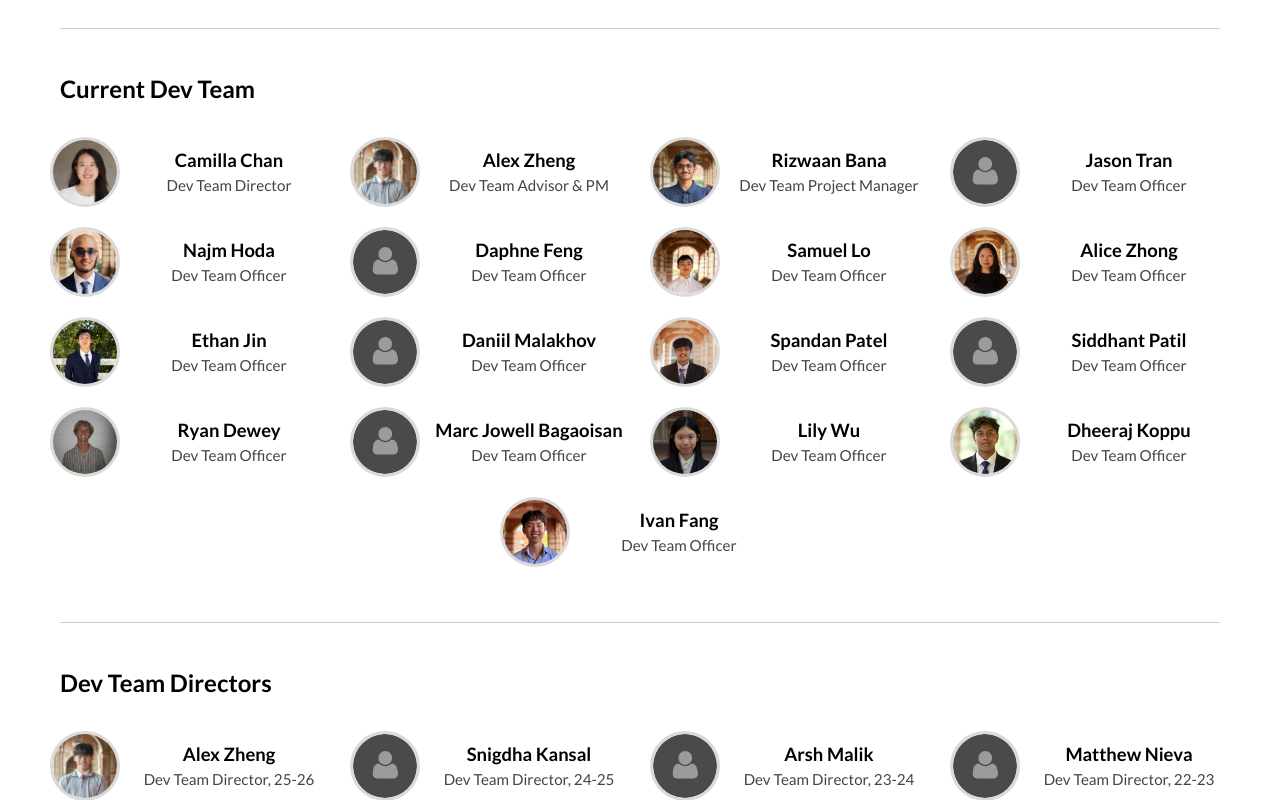
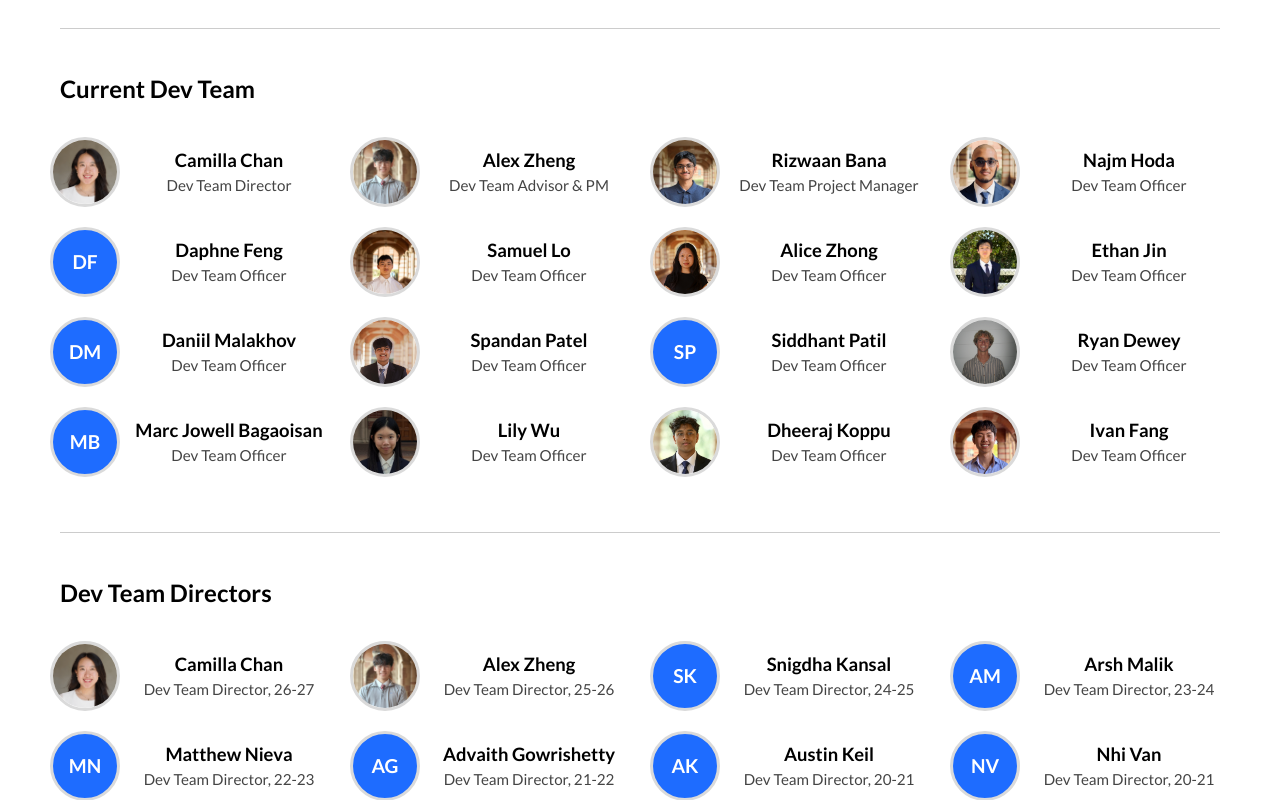
Before and after one commit to uclaacm/membership-portal, a Next.js app in the folder frontend/: page /resources in a window 1280 px wide. Shown: the part 880-1680 px from the top of the page. Built offline with nearby package versions, Linux system fonts and the light colour scheme; no server answers.

Commit message:
chore: add camilla director & remove old dev team member (#364)

```diff
--- a/frontend/app/resources/officerTile.js
+++ b/frontend/app/resources/officerTile.js
@@ -1,9 +1,10 @@
+import Avatar from "@/components/Avatar";
+
 export default function OfficerTile({ officer }) {
   const { name, position, email, picture } = officer;
   return (
     <div className="officer-tile">
-      {/* eslint-disable-next-line @next/next/no-img-element */}
-      <img src={picture || '/unknown.png'} alt={name} />
+      <Avatar name={name} picture={picture} size={70} />
       <div className="content">
         {name && <span className="name">{name}</span>}
         {position && <span className="position">{position}</span>}
--- a/frontend/app/resources/style.scss
+++ b/frontend/app/resources/style.scss
@@ -136,20 +136,16 @@
 
 .officer-tile {
   display: inline-flex;
+  vertical-align: middle;
   flex-direction: row;
   align-items: center;
   width: 280px;
   margin: 10px;
   transition: 0.125s ease-in-out;
 
-  img {
-    width: 70px;
-    height: 70px;
-    border-radius: 50px;
+  .avatar-fallback-img,
+  .avatar-fallback-initials {
     border: 3px solid #dadada;
-    object-fit: cover;
-    object-position: center;
-    flex-shrink: 0;
   }
 
   .content {
--- /dev/null
+++ b/frontend/components/Avatar/index.jsx
@@ -0,0 +1,29 @@
+import { useState } from "react";
+import "./style.scss";
+
+function getInitials(name) {
+  if (!name) return "?";
+  const parts = name.trim().split(/\s+/);
+  const first = parts[0]?.[0] || "";
+  const last = parts.length > 1 ? parts[parts.length - 1][0] : "";
+  return (first + last).toUpperCase();
+}
+
+export default function Avatar({ name, picture, size = 70 }) {
+  const [imgError, setImgError] = useState(false);
+  const showImage = Boolean(picture) && !imgError;
+  const style = { width: size, height: size };
+
+  if (showImage) {
+    return (
+      // eslint-disable-next-line @next/next/no-img-element
+      <img className="avatar-fallback-img" src={picture} alt={name} style={style} onError={() => setImgError(true)} />
+    );
+  }
+
+  return (
+    <div className="avatar-fallback-initials" style={style} aria-label={name} title={name}>
+      {getInitials(name)}
+    </div>
+  );
+}
--- /dev/null
+++ b/frontend/components/Avatar/style.scss
@@ -0,0 +1,20 @@
+@use "@/styles/vars";
+
+.avatar-fallback-img,
+.avatar-fallback-initials {
+  border-radius: 50%;
+  flex-shrink: 0;
+  object-fit: cover;
+  object-position: center;
+}
+
+.avatar-fallback-initials {
+  display: flex;
+  align-items: center;
+  justify-content: center;
+  background-color: vars.$acm-cobalt;
+  color: #ffffff;
+  font-weight: 600;
+  font-size: 1.2em;
+  user-select: none;
+}
--- a/frontend/lib/config.ts
+++ b/frontend/lib/config.ts
@@ -103,6 +103,11 @@ const config = {
     ],
     devTeamDirectors: [
       {
+        name: "Camilla Chan",
+        position: "Dev Team Director, 26-27",
+        picture: "/officers/CamillaChan.png",
+      },
+      {
         name: "Alex Zheng",
         position: "Dev Team Director, 25-26",
         picture: "/officers/AlexZheng.jpg",
@@ -153,11 +158,6 @@ const config = {
         name: "Rizwaan Bana",
         position: "Dev Team Project Manager",
         picture: "/officers/RizwaanBana.jpg",
-      },
-      {
-        name: "Jason Tran",
-        position: "Dev Team Officer",
-        picture: "",
       },
       {
         name: "Najm Hoda",
```
